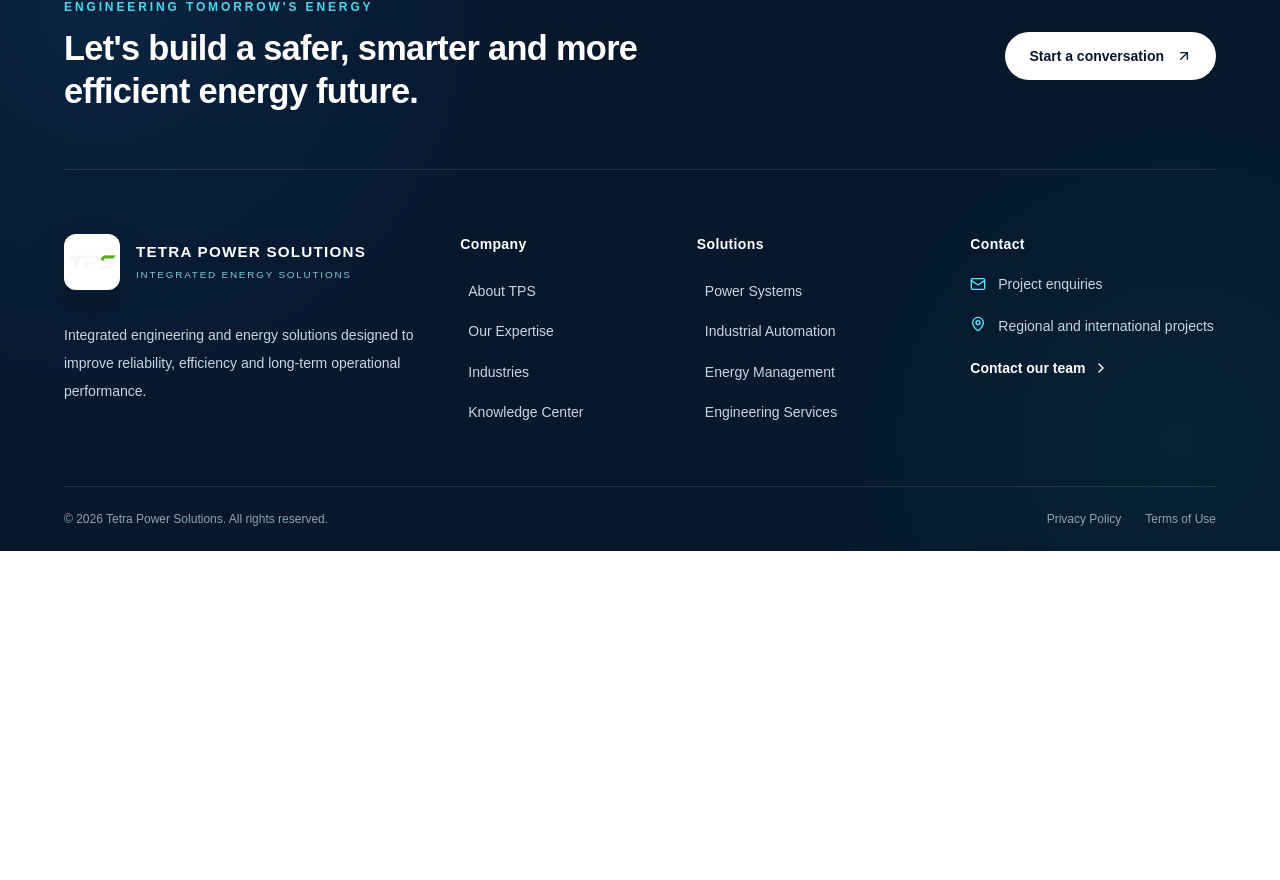
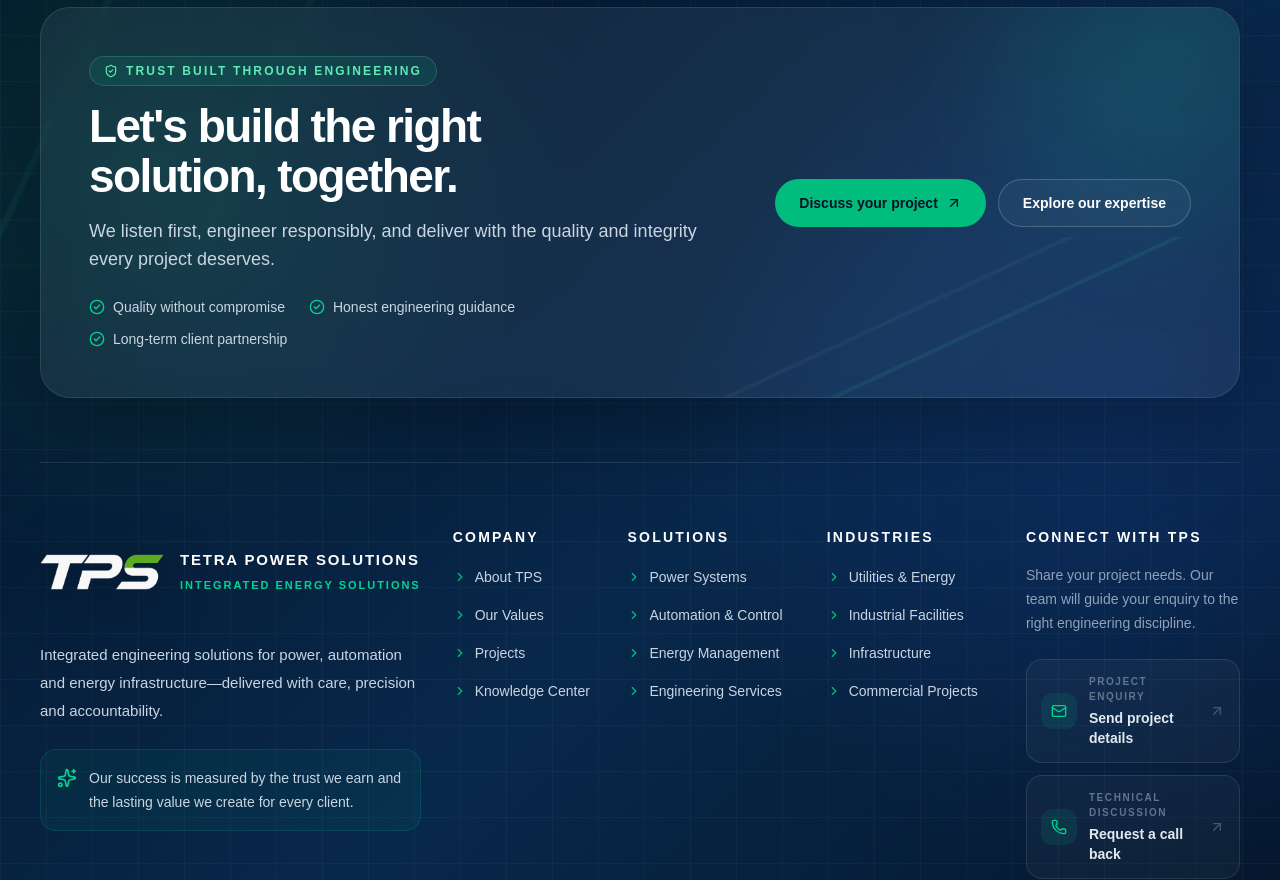
Before and after one commit to 1979abdelaziz-lgtm/tps-website, a Next.js app: page / in a window 1280 px wide. Shown: the part 2711-3591 px from the top of the page. Before the commit the page ends 3262 px from the top, so only its background shows below. Built offline with nearby package versions, Linux system fonts and the light colour scheme.

Commit message:
footer.03

```diff
--- a/app/components/Footer.tsx
+++ b/app/components/Footer.tsx
@@ -3,174 +3,249 @@
 import {
   ArrowUpRight,
   ChevronRight,
+  CircleCheck,
+  Factory,
   Mail,
   MapPin,
+  Phone,
+  ShieldCheck,
+  Sparkles,
+  Zap,
 } from "lucide-react";
 
 const companyLinks = [
   { label: "About TPS", href: "#about" },
-  { label: "Our Expertise", href: "#solutions" },
-  { label: "Industries", href: "#industries" },
+  { label: "Our Values", href: "#values" },
+  { label: "Projects", href: "#projects" },
   { label: "Knowledge Center", href: "#knowledge" },
 ];
 
 const solutionLinks = [
   { label: "Power Systems", href: "#solutions" },
-  { label: "Industrial Automation", href: "#solutions" },
+  { label: "Automation & Control", href: "#solutions" },
   { label: "Energy Management", href: "#solutions" },
   { label: "Engineering Services", href: "#solutions" },
 ];
 
-const legalLinks = [
-  { label: "Privacy Policy", href: "/privacy" },
-  { label: "Terms of Use", href: "/terms" },
+const industryLinks = [
+  { label: "Utilities & Energy", href: "#industries" },
+  { label: "Industrial Facilities", href: "#industries" },
+  { label: "Infrastructure", href: "#industries" },
+  { label: "Commercial Projects", href: "#industries" },
+];
+
+const trustPoints = [
+  "Quality without compromise",
+  "Honest engineering guidance",
+  "Long-term client partnership",
 ];
 
 export default function Footer() {
   const currentYear = new Date().getFullYear();
 
   return (
-    <footer className="relative overflow-hidden bg-[#07182d] text-white">
+    <footer id="contact" className="relative isolate overflow-hidden bg-[#041326] text-white">
       <div
         aria-hidden="true"
-        className="pointer-events-none absolute inset-0 opacity-60"
-        style={{
-          background:
-            "radial-gradient(circle at 8% 10%, rgba(23, 106, 178, 0.24), transparent 34%), radial-gradient(circle at 92% 82%, rgba(0, 166, 153, 0.12), transparent 30%)",
-        }}
+        className="pointer-events-none absolute inset-0 -z-30 bg-[radial-gradient(circle_at_12%_18%,rgba(16,185,129,0.16),transparent_28%),radial-gradient(circle_at_88%_40%,rgba(37,99,235,0.18),transparent_34%),linear-gradient(135deg,#041326_0%,#08284b_52%,#041326_100%)]"
+      />
+      <div
+        aria-hidden="true"
+        className="pointer-events-none absolute inset-0 -z-20 opacity-[0.06] [background-image:linear-gradient(rgba(255,255,255,.55)_1px,transparent_1px),linear-gradient(90deg,rgba(255,255,255,.55)_1px,transparent_1px)] [background-size:46px_46px]"
+      />
+      <div
+        aria-hidden="true"
+        className="pointer-events-none absolute inset-x-0 top-0 -z-10 h-[360px] opacity-30 [background:linear-gradient(115deg,transparent_0_9%,rgba(52,211,153,.22)_9.2%_9.45%,transparent_9.7%_23%,rgba(52,211,153,.14)_23.2%_23.45%,transparent_23.7%_100%)]"
+      />
+      <div
+        aria-hidden="true"
+        className="absolute left-0 top-0 h-px w-full bg-gradient-to-r from-transparent via-emerald-400/90 to-transparent"
       />
 
-      <div className="relative mx-auto max-w-[1440px] px-5 sm:px-8 lg:px-12 xl:px-16">
-        <section className="border-b border-white/10 py-10 sm:py-12 lg:py-14">
-          <div className="flex flex-col gap-8 lg:flex-row lg:items-center lg:justify-between">
-            <div className="max-w-2xl">
-              <p className="mb-3 text-xs font-semibold uppercase tracking-[0.24em] text-cyan-300/90">
-                Engineering tomorrow&apos;s energy
+      <div className="mx-auto max-w-7xl px-5 sm:px-8 lg:px-10">
+        <section className="py-10 sm:py-14 lg:py-16">
+          <div className="relative overflow-hidden rounded-[30px] border border-white/10 bg-white/[0.06] px-6 py-8 shadow-[0_28px_100px_rgba(0,0,0,.34)] backdrop-blur-md sm:px-9 sm:py-10 lg:px-12 lg:py-12">
+            <div
+              aria-hidden="true"
+              className="absolute -right-16 -top-20 h-72 w-72 rounded-full bg-emerald-400/12 blur-3xl"
+            />
+            <div
+              aria-hidden="true"
+              className="absolute bottom-0 right-0 h-40 w-[46%] opacity-20 [background:linear-gradient(155deg,transparent_0_42%,rgba(255,255,255,.2)_42.5%_43%,transparent_43.5%_54%,rgba(52,211,153,.5)_54.5%_55%,transparent_55.5%)]"
+            />
+
+            <div className="relative grid items-center gap-9 lg:grid-cols-[minmax(0,1fr)_auto] lg:gap-12">
+              <div className="max-w-3xl">
+                <div className="mb-4 inline-flex items-center gap-2 rounded-full border border-emerald-300/20 bg-emerald-400/10 px-3.5 py-1.5 text-xs font-semibold uppercase tracking-[0.18em] text-emerald-300">
+                  <ShieldCheck className="h-3.5 w-3.5" aria-hidden="true" />
+                  Trust built through engineering
+                </div>
+                <h2 className="text-balance text-3xl font-semibold tracking-[-0.035em] text-white sm:text-4xl lg:text-[46px] lg:leading-[1.08]">
+                  Let&apos;s build the right solution, together.
+                </h2>
+                <p className="mt-4 max-w-2xl text-base leading-7 text-slate-300 sm:text-lg">
+                  We listen first, engineer responsibly, and deliver with the quality and
+                  integrity every project deserves.
                 </p>
-              <h2 className="text-2xl font-semibold leading-tight tracking-[-0.02em] text-white sm:text-3xl lg:text-[2.15rem]">
-                Let&apos;s build a safer, smarter and more efficient energy future.
-              </h2>
+
+                <div className="mt-6 flex flex-wrap gap-x-6 gap-y-3 text-sm text-slate-300">
+                  {trustPoints.map((point) => (
+                    <span key={point} className="inline-flex items-center gap-2">
+                      <CircleCheck className="h-4 w-4 text-emerald-400" aria-hidden="true" />
+                      {point}
+                    </span>
+                  ))}
+                </div>
               </div>
 
+              <div className="flex flex-col gap-3 sm:flex-row lg:flex-col xl:flex-row">
                 <Link
                   href="#contact"
-              className="group inline-flex w-fit items-center gap-3 rounded-full bg-white px-6 py-3.5 text-sm font-semibold text-[#07182d] transition duration-300 hover:-translate-y-0.5 hover:bg-cyan-50 focus-visible:outline-none focus-visible:ring-2 focus-visible:ring-cyan-300 focus-visible:ring-offset-2 focus-visible:ring-offset-[#07182d]"
+                  className="group inline-flex min-h-12 items-center justify-center gap-2 rounded-full bg-emerald-500 px-6 py-3 text-sm font-bold text-[#041326] transition duration-300 hover:-translate-y-0.5 hover:bg-emerald-400 hover:shadow-[0_16px_38px_rgba(34,197,94,.28)] focus-visible:outline-none focus-visible:ring-2 focus-visible:ring-emerald-300 focus-visible:ring-offset-2 focus-visible:ring-offset-[#08284b]"
                 >
-              Start a conversation
+                  Discuss your project
                   <ArrowUpRight
+                    className="h-4 w-4 transition-transform duration-300 group-hover:translate-x-0.5 group-hover:-translate-y-0.5"
                     aria-hidden="true"
-                className="h-4 w-4 transition-transform duration-300 group-hover:translate-x-0.5 group-hover:-translate-y-0.5"
                   />
                 </Link>
+                <Link
+                  href="#solutions"
+                  className="inline-flex min-h-12 items-center justify-center rounded-full border border-white/20 bg-white/[0.04] px-6 py-3 text-sm font-semibold text-white transition duration-300 hover:-translate-y-0.5 hover:border-white/35 hover:bg-white/[0.09] focus-visible:outline-none focus-visible:ring-2 focus-visible:ring-white/70 focus-visible:ring-offset-2 focus-visible:ring-offset-[#08284b]"
+                >
+                  Explore our expertise
+                </Link>
+              </div>
+            </div>
           </div>
         </section>
 
-        <div className="grid gap-12 py-12 sm:py-14 lg:grid-cols-[1.45fr_0.8fr_0.95fr_1fr] lg:gap-10 lg:py-16">
-          <div className="max-w-md">
+        <div className="grid gap-12 border-t border-white/10 py-12 sm:py-14 lg:grid-cols-[1.45fr_.7fr_.82fr_.82fr_1.05fr] lg:gap-8 lg:py-16">
+          <div className="max-w-[430px]">
             <Link
               href="/"
               aria-label="Tetra Power Solutions home"
-              className="inline-flex items-center gap-4"
+              className="inline-flex max-w-full items-center gap-4 rounded-xl focus-visible:outline-none focus-visible:ring-2 focus-visible:ring-emerald-300"
             >
-              <span className="relative block h-14 w-14 shrink-0 overflow-hidden rounded-xl bg-white p-1.5 shadow-[0_14px_36px_rgba(0,0,0,0.18)]">
+              <span className="relative flex h-[84px] w-[116px] shrink-0 items-center justify-center sm:h-[90px] sm:w-[124px]">
                 <Image
                   src="/tps-logo-mark.png"
-                  alt="Tetra Power Solutions logo"
-                  fill
-                  sizes="56px"
-                  className="object-contain p-1"
+                  alt="TPS"
+                  width={248}
+                  height={180}
+                  className="h-auto w-full object-contain drop-shadow-[0_10px_28px_rgba(0,0,0,.3)]"
                 />
               </span>
-
-              <span className="block">
-                <span className="block text-[0.95rem] font-bold tracking-[0.08em] text-white">
-                  TETRA POWER SOLUTIONS
+              <span className="min-w-0">
+                <span className="block text-[13px] font-bold uppercase leading-tight tracking-[0.12em] text-white sm:text-[15px]">
+                  Tetra Power Solutions
                 </span>
-                <span className="mt-1 block text-[0.62rem] font-medium tracking-[0.18em] text-cyan-200/80">
-                  INTEGRATED ENERGY SOLUTIONS
+                <span className="mt-2 block whitespace-nowrap text-[9px] font-semibold uppercase tracking-[0.18em] text-emerald-400 sm:text-[10px] xl:text-[11px]">
+                  Integrated Energy Solutions
                 </span>
               </span>
             </Link>
 
-            <p className="mt-6 max-w-sm text-sm leading-7 text-slate-300">
-              Integrated engineering and energy solutions designed to improve
-              reliability, efficiency and long-term operational performance.
+            <p className="mt-6 text-[15px] leading-7 text-slate-300">
+              Integrated engineering solutions for power, automation and energy
+              infrastructure—delivered with care, precision and accountability.
             </p>
-          </div>
 
-          <FooterColumn title="Company" links={companyLinks} />
-          <FooterColumn title="Solutions" links={solutionLinks} />
-
-          <div>
-            <h3 className="text-sm font-semibold tracking-wide text-white">Contact</h3>
-            <div className="mt-5 space-y-5 text-sm text-slate-300">
-              <Link
-                href="#contact"
-                className="group flex items-start gap-3 transition hover:text-white"
-              >
-                <Mail aria-hidden="true" className="mt-0.5 h-4 w-4 shrink-0 text-cyan-300" />
-                <span>Project enquiries</span>
-              </Link>
-
-              <Link
-                href="#contact"
-                className="group flex items-start gap-3 transition hover:text-white"
-              >
-                <MapPin aria-hidden="true" className="mt-0.5 h-4 w-4 shrink-0 text-cyan-300" />
-                <span className="leading-6">Regional and international projects</span>
-              </Link>
-
-              <Link
-                href="#contact"
-                className="group inline-flex items-center gap-2 font-semibold text-white transition hover:text-cyan-200"
-              >
-                Contact our team
-                <ChevronRight
-                  aria-hidden="true"
-                  className="h-4 w-4 transition-transform group-hover:translate-x-1"
-                />
-              </Link>
+            <div className="mt-6 rounded-2xl border border-emerald-400/15 bg-emerald-400/[0.055] p-4">
+              <div className="flex items-start gap-3">
+                <Sparkles className="mt-0.5 h-5 w-5 shrink-0 text-emerald-400" aria-hidden="true" />
+                <p className="text-sm leading-6 text-slate-300">
+                  Our success is measured by the trust we earn and the lasting value we
+                  create for every client.
+                </p>
               </div>
             </div>
           </div>
 
-        <div className="flex flex-col gap-4 border-t border-white/10 py-6 text-xs text-slate-400 sm:flex-row sm:items-center sm:justify-between">
+          <FooterLinkColumn title="Company" links={companyLinks} />
+          <FooterLinkColumn title="Solutions" links={solutionLinks} />
+          <FooterLinkColumn title="Industries" links={industryLinks} />
+
+          <div>
+            <p className="text-sm font-bold uppercase tracking-[0.16em] text-white">
+              Connect with TPS
+            </p>
+            <p className="mt-4 text-sm leading-6 text-slate-400">
+              Share your project needs. Our team will guide your enquiry to the right
+              engineering discipline.
+            </p>
+
+            <div className="mt-6 space-y-3">
+              <ContactAction
+                href="#contact"
+                icon={<Mail className="h-4 w-4" aria-hidden="true" />}
+                eyebrow="Project enquiry"
+                label="Send project details"
+              />
+              <ContactAction
+                href="#contact"
+                icon={<Phone className="h-4 w-4" aria-hidden="true" />}
+                eyebrow="Technical discussion"
+                label="Request a call back"
+              />
+              <ContactAction
+                href="#contact"
+                icon={<MapPin className="h-4 w-4" aria-hidden="true" />}
+                eyebrow="Site requirements"
+                label="Discuss project location"
+              />
+            </div>
+          </div>
+        </div>
+
+        <div className="grid gap-4 border-t border-white/10 py-7 text-xs text-slate-400 sm:grid-cols-[1fr_auto] sm:items-center">
+          <div className="flex flex-wrap items-center gap-x-4 gap-y-2">
             <p>© {currentYear} Tetra Power Solutions. All rights reserved.</p>
+            <span className="hidden h-1 w-1 rounded-full bg-slate-600 sm:block" />
+            <p className="text-slate-500">Engineering with integrity. Delivering with care.</p>
+          </div>
 
-          <nav aria-label="Legal" className="flex flex-wrap items-center gap-x-6 gap-y-2">
-            {legalLinks.map((link) => (
+          <div className="flex flex-wrap items-center gap-x-5 gap-y-2">
+            <Link href="#" className="transition hover:text-white focus-visible:outline-none focus-visible:text-white">
+              Privacy
+            </Link>
+            <Link href="#" className="transition hover:text-white focus-visible:outline-none focus-visible:text-white">
+              Terms
+            </Link>
             <Link
-                key={link.label}
-                href={link.href}
-                className="transition hover:text-white focus-visible:outline-none focus-visible:ring-2 focus-visible:ring-cyan-300"
+              href="#contact"
+              className="inline-flex items-center gap-1.5 font-semibold text-emerald-400 transition hover:text-emerald-300 focus-visible:outline-none focus-visible:text-emerald-300"
             >
-                {link.label}
+              Contact TPS
+              <ArrowUpRight className="h-3.5 w-3.5" aria-hidden="true" />
             </Link>
-            ))}
-          </nav>
+          </div>
         </div>
       </div>
     </footer>
   );
 }
 
-type FooterColumnProps = {
+type FooterLinkColumnProps = {
   title: string;
   links: Array<{ label: string; href: string }>;
 };
 
-function FooterColumn({ title, links }: FooterColumnProps) {
+function FooterLinkColumn({ title, links }: FooterLinkColumnProps) {
   return (
     <div>
-      <h3 className="text-sm font-semibold tracking-wide text-white">{title}</h3>
+      <p className="text-sm font-bold uppercase tracking-[0.16em] text-white">{title}</p>
       <ul className="mt-5 space-y-3.5">
         {links.map((link) => (
           <li key={link.label}>
             <Link
               href={link.href}
-              className="group inline-flex items-center gap-2 text-sm text-slate-300 transition hover:text-white focus-visible:outline-none focus-visible:ring-2 focus-visible:ring-cyan-300"
+              className="group inline-flex items-center gap-2 text-sm text-slate-300 transition hover:text-white focus-visible:outline-none focus-visible:text-white"
             >
-              <span className="h-px w-0 bg-cyan-300 transition-all duration-300 group-hover:w-3" />
+              <ChevronRight
+                className="h-3.5 w-3.5 text-emerald-500 transition-transform duration-300 group-hover:translate-x-0.5"
+                aria-hidden="true"
+              />
               {link.label}
             </Link>
           </li>
@@ -179,3 +254,35 @@
     </div>
   );
 }
+
+type ContactActionProps = {
+  href: string;
+  icon: React.ReactNode;
+  eyebrow: string;
+  label: string;
+};
+
+function ContactAction({ href, icon, eyebrow, label }: ContactActionProps) {
+  return (
+    <Link
+      href={href}
+      className="group flex items-center gap-3 rounded-2xl border border-white/10 bg-white/[0.035] p-3.5 transition duration-300 hover:-translate-y-1 hover:border-emerald-400/35 hover:bg-white/[0.075] hover:shadow-[0_14px_32px_rgba(0,0,0,.22)] focus-visible:outline-none focus-visible:ring-2 focus-visible:ring-emerald-300"
+    >
+      <span className="flex h-9 w-9 shrink-0 items-center justify-center rounded-xl bg-emerald-400/10 text-emerald-400 transition duration-300 group-hover:scale-105 group-hover:bg-emerald-400 group-hover:text-[#041326]">
+        {icon}
+      </span>
+      <span className="min-w-0">
+        <span className="block text-[10px] font-semibold uppercase tracking-[0.16em] text-slate-500">
+          {eyebrow}
+        </span>
+        <span className="mt-1 block text-sm font-semibold text-slate-200 transition group-hover:text-white">
+          {label}
+        </span>
+      </span>
+      <ArrowUpRight
+        className="ml-auto h-4 w-4 shrink-0 text-slate-600 transition duration-300 group-hover:-translate-y-0.5 group-hover:translate-x-0.5 group-hover:text-emerald-400"
+        aria-hidden="true"
+      />
+    </Link>
+  );
+}
```
Lines whose indentation alone changed are shown as unchanged.
